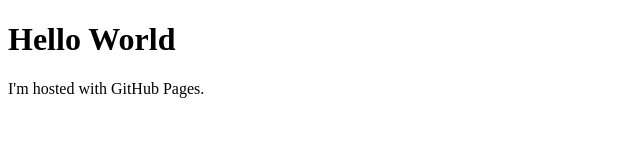
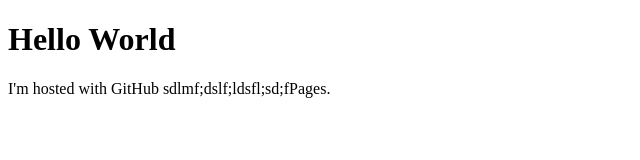
Before and after one commit to Htyior/Htyior.github.io, a plain HTML site: page index.html in a window 1280 px wide. Shown: the whole page, without its empty margins (0-640 px from the left). Drawn offline with Linux system fonts and the light colour scheme.

Commit message:
Update index.html

```diff
--- a/index.html
+++ b/index.html
@@ -2,6 +2,6 @@
 <html>
 <body>
 <h1>Hello World</h1>
-<p>I'm hosted with GitHub Pages.</p>
+<p>I'm hosted with GitHub sdlmf;dslf;ldsfl;sd;fPages.</p>
 </body>
 </html>
```
